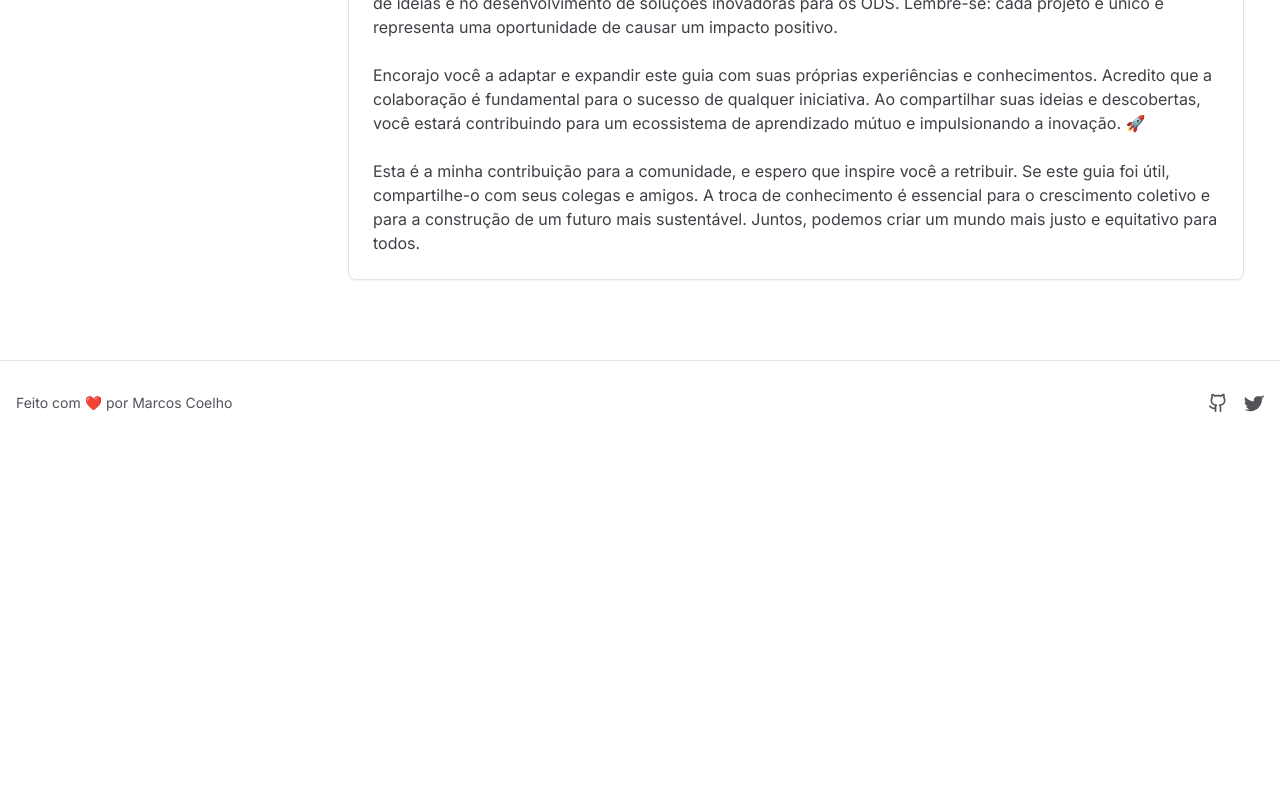
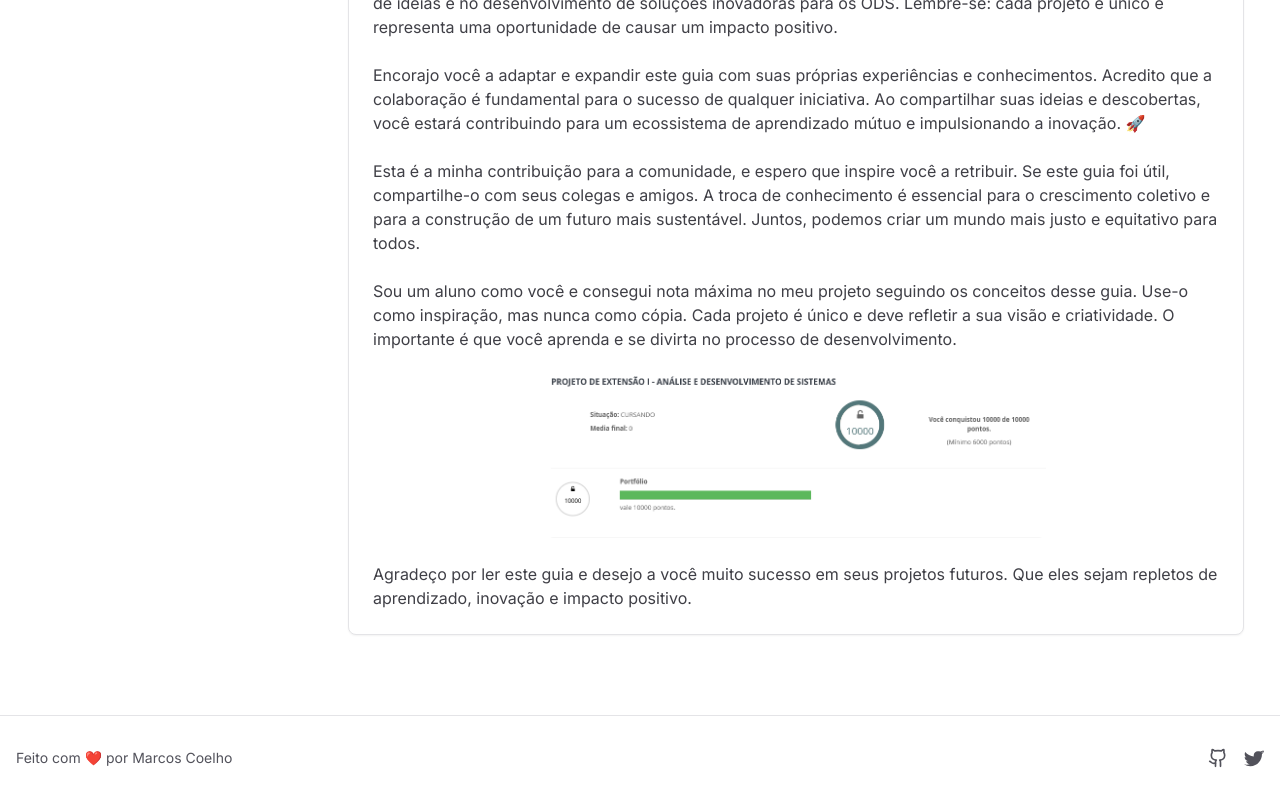
Before and after one commit to mviniciusca/projeto-extensao, a Next.js app: page /guia in a window 1280 px wide. Shown: the part 8172-8972 px from the top of the page. Before the commit the page ends 8617 px from the top, so only its background shows below. Built offline with nearby package versions, Linux system fonts and the light colour scheme.

Commit message:
feat: enhance conclusion section with additional insights and an image for better engagement

```diff
--- a/components/conclusao.tsx
+++ b/components/conclusao.tsx
@@ -1,6 +1,7 @@
 import { SectionTitle } from "@/components/section-title"
 import { Card, CardContent } from "@/components/ui/card"
 import { CheckCircle } from "lucide-react"
+import Image from "next/image"
 
 export function Conclusao() {
     return (
@@ -30,6 +31,22 @@ export function Conclusao() {
                             <p>
                                 Esta é a minha contribuição para a comunidade, e espero que inspire você a retribuir. Se este guia foi útil, compartilhe-o com seus colegas e amigos. A troca de conhecimento é essencial para o crescimento coletivo e para a construção de um futuro mais sustentável. Juntos, podemos criar um mundo mais justo e equitativo para todos.
                             </p>
+                            <p>
+                                Sou um aluno como você e consegui nota máxima no meu projeto seguindo os conceitos desse guia. Use-o como inspiração, mas nunca como cópia. Cada projeto é único e deve refletir a sua visão e criatividade. O importante é que você aprenda e se divirta no processo de desenvolvimento.
+                            </p>
+                            <div className="flex justify-center w-full my-4">
+                                <Image
+                                    src="/note.png"
+                                    alt="Nota do projeto"
+                                    width={500}
+                                    height={300}
+                                    className="rounded-lg"
+                                />
+                            </div>
+
+                            <p>
+                                Agradeço por ler este guia e desejo a você muito sucesso em seus projetos futuros. Que eles sejam repletos de aprendizado, inovação e impacto positivo.
+                            </p>
                         </div>
                     </div>
                 </CardContent>
```
Also changed, not shown: public/note.png (added).
